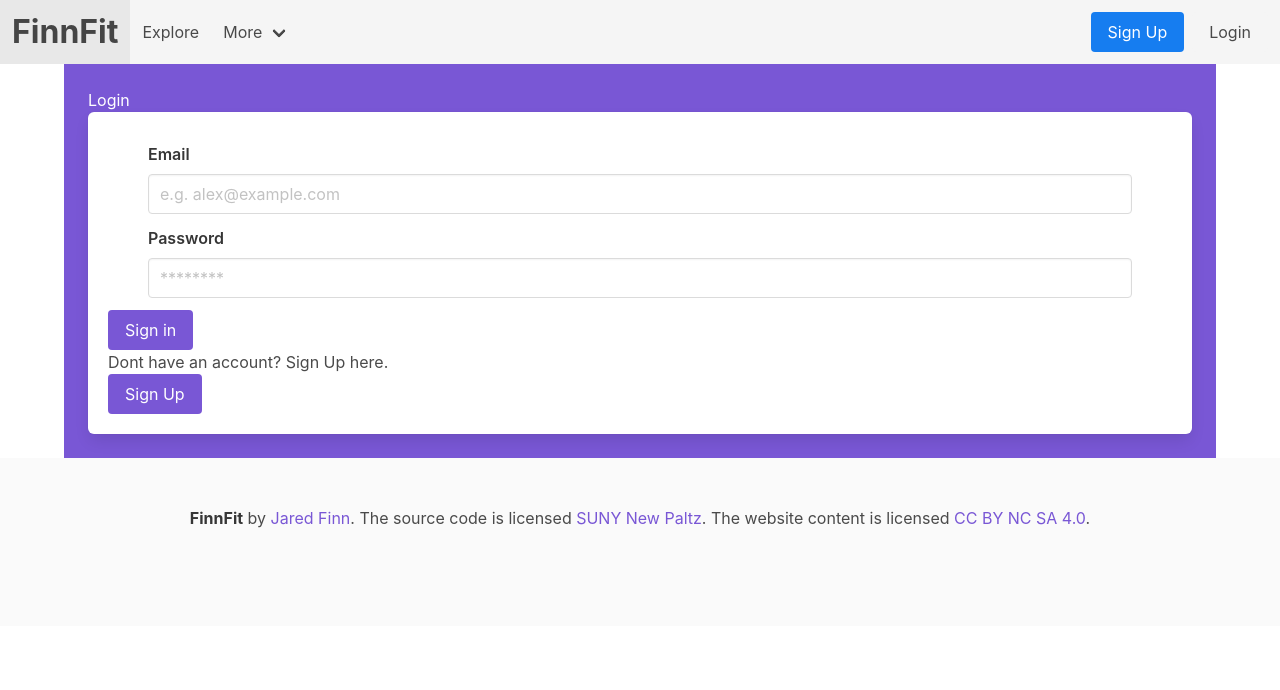
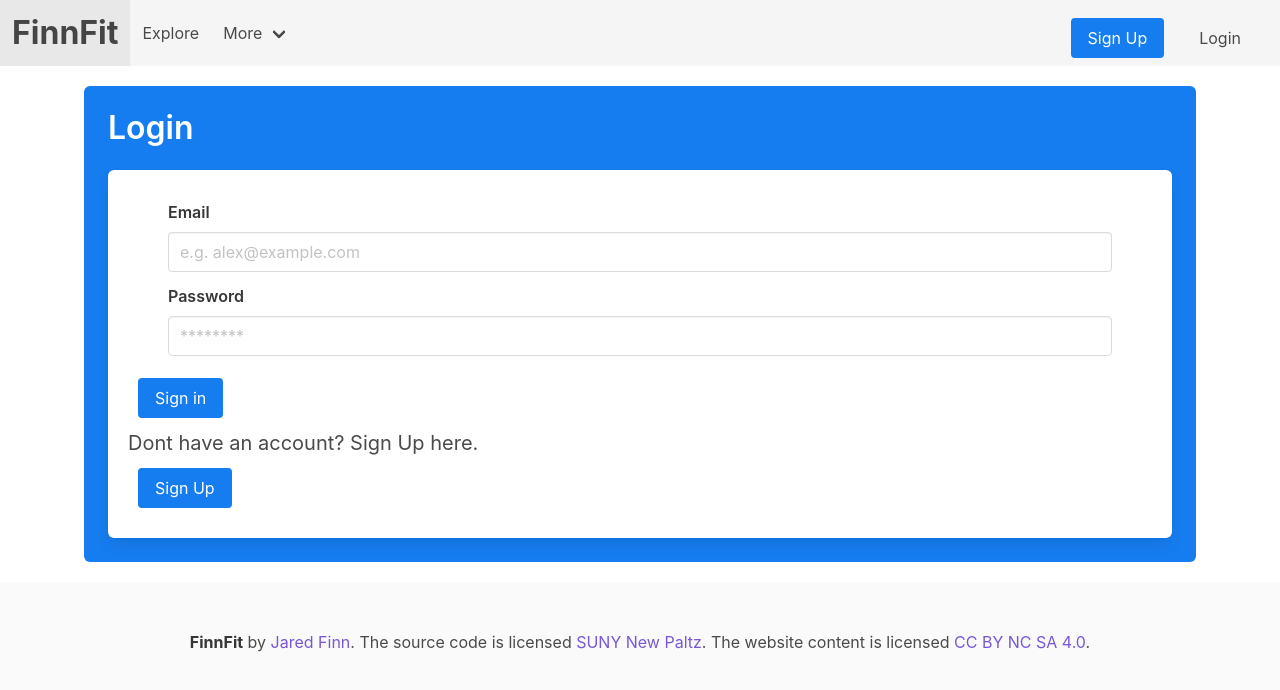
Before and after one commit to JaredFinn/Exercise_App, a Vue app in the folder client/: page /login in a window 1280 px wide. Shown: the top 690 px of the page. Built offline with nearby package versions, Linux system fonts and the light colour scheme.

Commit message:
add explore page

```diff
--- a/client/src/views/Explore.vue
+++ b/client/src/views/Explore.vue
@@ -1,13 +1,81 @@
 <template>
-  <div></div>
+<section class="hero is-info">
+  <div class="hero-body">
+    <p class="title has-text-centered">
+            Explore
+    </p>
+    <div class="columns is-inline-flex">
+          <div class="column">
+              <content-card/>
+          </div>
+          <div class="column">
+              <content-card/>
+          </div>
+          <div class="column">
+              <content-card/>
+          </div>
+          <div class="column">
+              <content-card/>
+          </div>
+    </div>
+    <div class="columns is-inline-flex">
+          <div class="column">
+              <content-card/>
+          </div>
+          <div class="column">
+              <content-card/>
+          </div>
+          <div class="column">
+              <content-card/>
+          </div>
+          <div class="column">
+              <content-card/>
+          </div>
+    </div>
+    <div class="columns is-inline-flex">
+          <div class="column">
+              <content-card/>
+          </div>
+          <div class="column">
+              <content-card/>
+          </div>
+          <div class="column">
+              <content-card/>
+          </div>
+          <div class="column">
+              <content-card/>
+          </div>
+    </div>
+    <div class="columns is-inline-flex">
+          <div class="column">
+              <content-card/>
+          </div>
+          <div class="column">
+              <content-card/>
+          </div>
+          <div class="column">
+              <content-card/>
+          </div>
+          <div class="column">
+              <content-card/>
+          </div>
+    </div>
+  </div>
+</section>
 </template>
 
 <script>
+
+import ContentCard from '../components/ContentCard.vue'
+
 export default {
+  components: { ContentCard },
 
 }
 </script>
 
 <style>
-
+.hero {
+  border-radius: 6px;
+}
 </style>
--- a/client/src/views/Login.vue
+++ b/client/src/views/Login.vue
@@ -1,7 +1,9 @@
 <template>
-  <section class="hero is-small is-link">
+  <section id="login-hero" class="hero is-small is-info">
         <div class="hero-body">
-            <h1 id="Login-name">Login</h1>
+            <p class="title">
+                Login
+            </p>
             <form class="box">
                 <div class="field">
                 <label class="label">Email</label>
@@ -17,9 +19,11 @@
                 </div>
                 </div>
 
-                <button class="button is-primary">Sign in</button>
-                <h3 id="no-account">Dont have an account? Sign Up here.</h3>
-                <router-link to="/signup" class="button is-primary">
+                <button class="button is-info">Sign in</button>
+                <p class="is-size-5">
+                    Dont have an account? Sign Up here.
+                </p>
+                <router-link to="/signup" class="button is-info">
                     Sign Up
                 </router-link>
             </form>
@@ -34,5 +38,10 @@ export default {
 </script>
 
 <style>
-
+.button {
+    margin: 10px;
+}
+#login-hero {
+    margin: 20px;
+}
 </style>
--- a/client/src/views/SignUp.vue
+++ b/client/src/views/SignUp.vue
@@ -1,7 +1,9 @@
 <template>
-    <section class="hero is-small is-link">
+    <section id="signup-hero" class="hero is-small is-info">
         <div class="hero-body">
-            <h1 id="Login-name">Sign Up</h1>
+            <p class="title">
+                Sign Up
+            </p>
             <form class="box">
                 <div class="field">
                 <label class="label">Email</label>
@@ -41,7 +43,7 @@
                     </div>
                 </div>
 
-                <button class="button is-primary">Sign Up</button>
+                <button class="button is-info">Sign Up</button>
             </form>
         </div>
     </section>
@@ -54,5 +56,7 @@ export default {
 </script>
 
 <style>
-
+#signup-hero {
+    margin: 20px;
+}
 </style>
```
